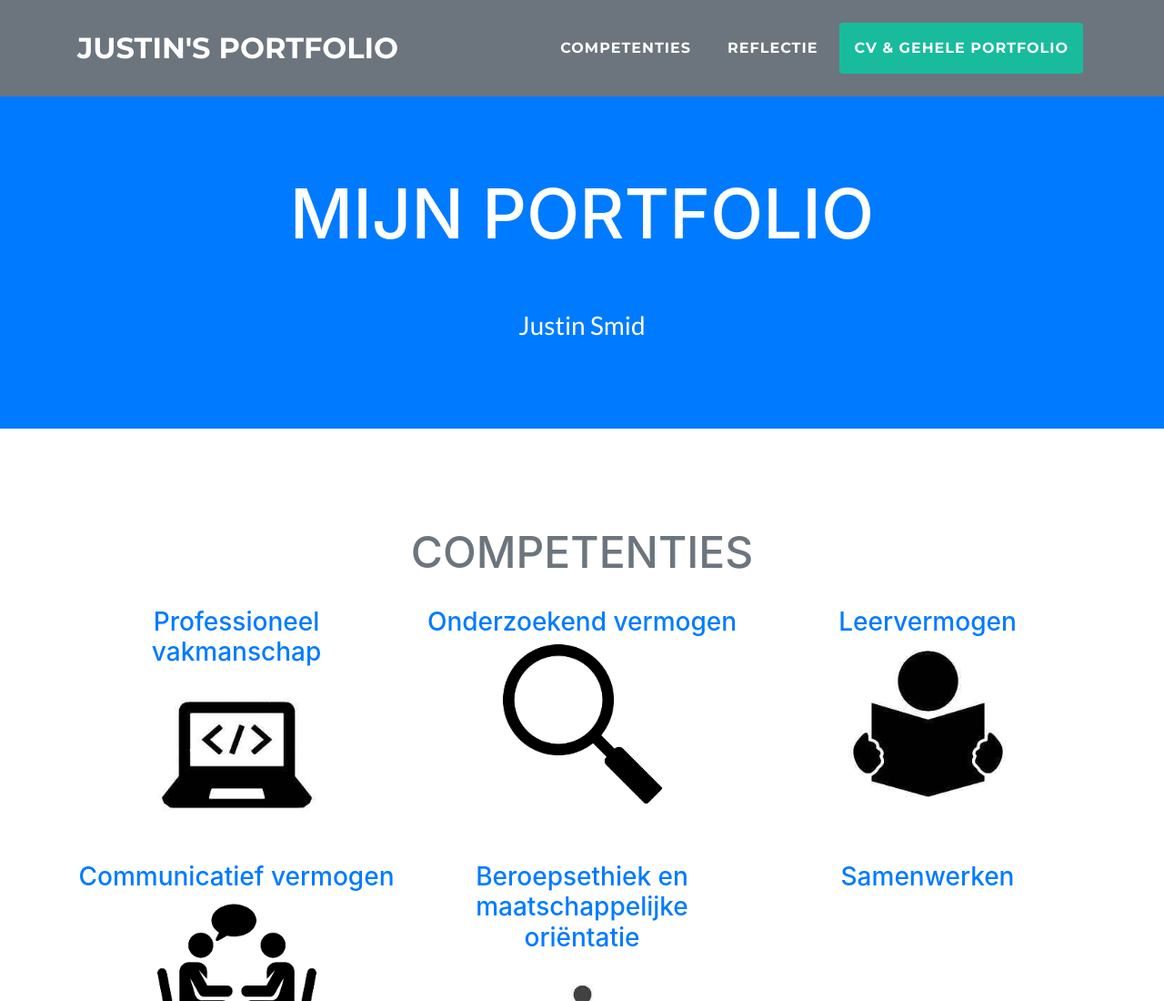
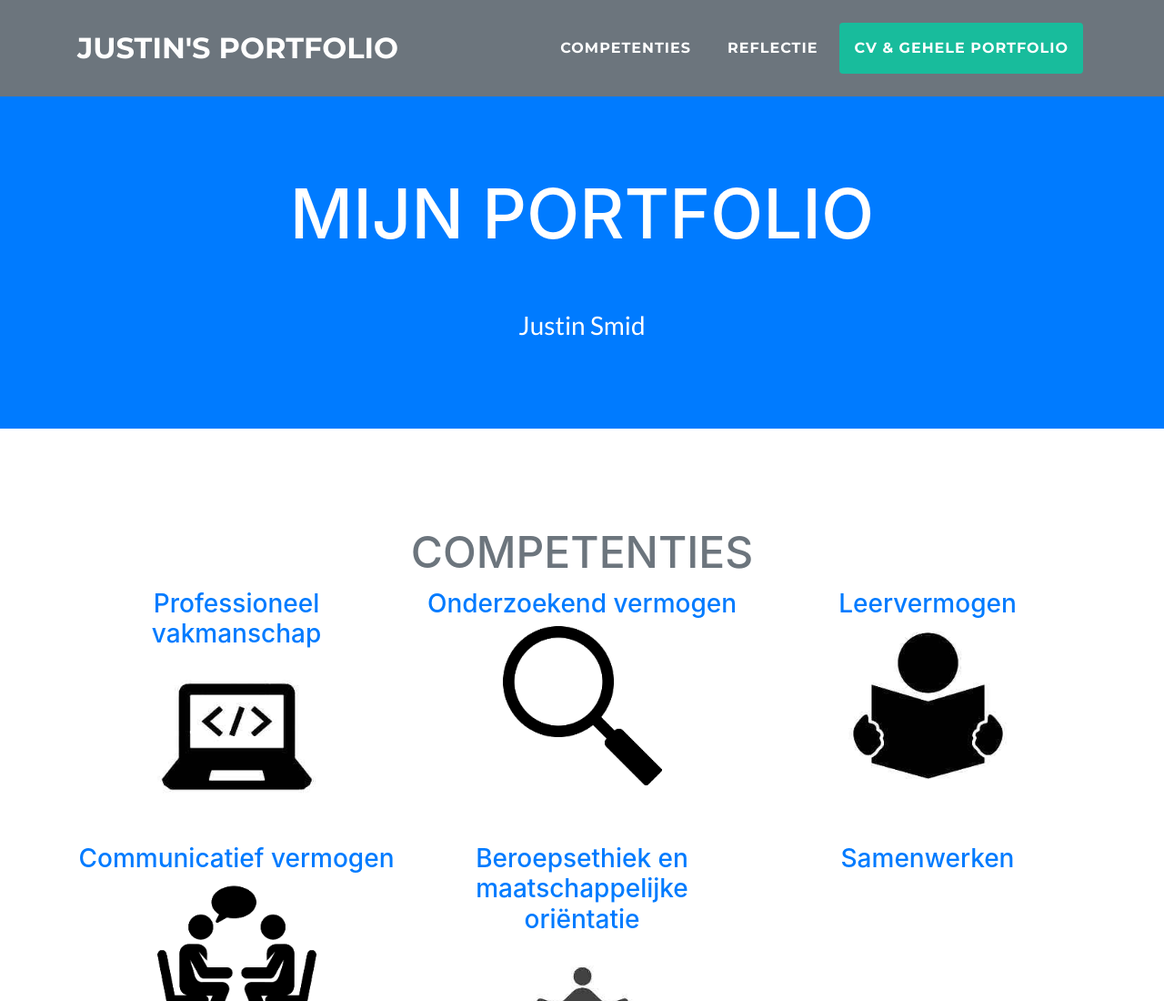
Before and after one commit to smidjustin/smidjustin.github.io, a website with bundled scripts: page index.html in a window 1280 px wide. Shown: the top 1100 px of the page at 91% size. Built offline with nearby package versions, Linux system fonts and the light colour scheme; files whose address does not match are found by name.

Commit message:
Moore padding!

```diff
--- a/index.html
+++ b/index.html
@@ -67,7 +67,7 @@
     <!-- Competenties -->
     <section class="portfolio" id="portfolio" style="text-align: center">
       <div class="container" style="margin-top: 20px">
-        <h2 class="text-center text-uppercase text-secondary mb-0" style="padding-bottom: 40px">Competenties<br></h2>
+        <h2 class="text-center text-uppercase text-secondary mb-0" style="padding-bottom: 20px">Competenties<br></h2>
         <div class="row">
           <div class="col-md-6 col-lg-4">
             <a class="portfolio-item d-block mx-auto" href="#portfolio-modal-1">
```
